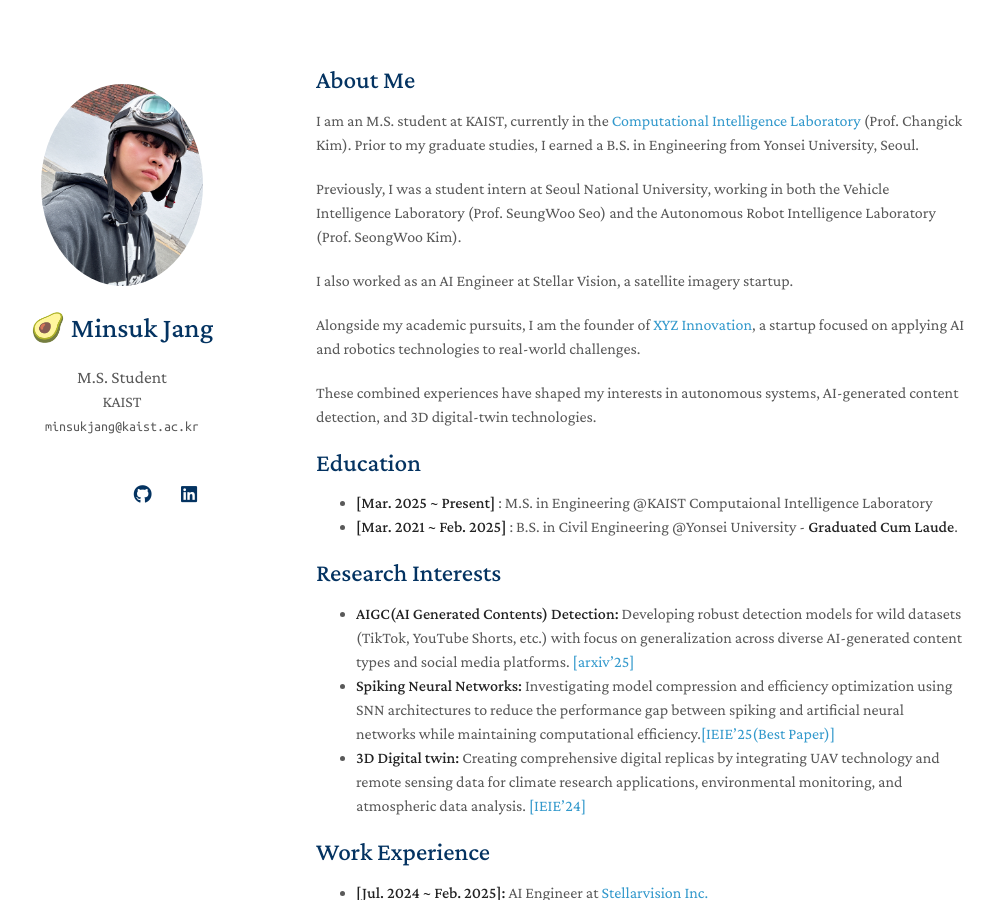
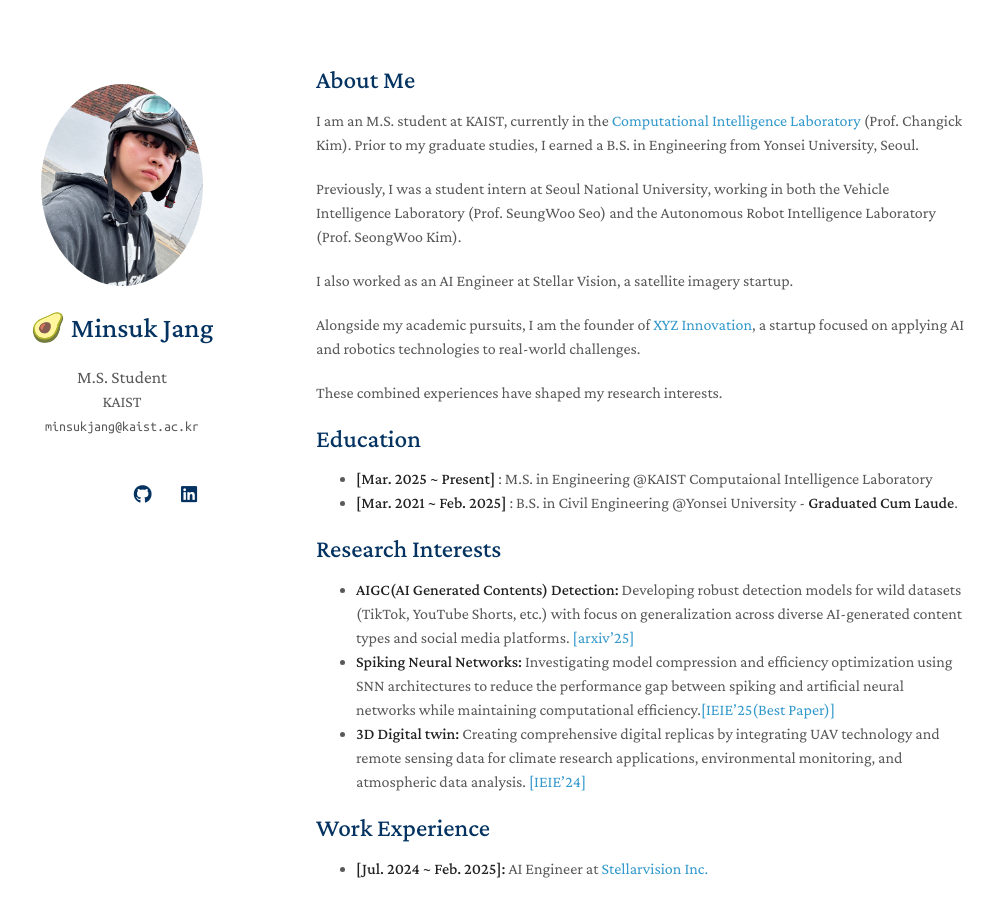
Before and after one commit to tersite1/tersite1.github.io, a Jekyll site: the page built from index.md, in a window 1280 px wide and 900 px high. Shown: the whole window, without its empty margins (154-1149 px from the left). Built offline with Jekyll 4.4.1, drawn with Linux system fonts in a browser that asks for light colours; a style sheet for code colours, icons or effects is not loaded; our own code applies the rules of GitHub Pages for plain Markdown files.

Commit message:
Update index.md

```diff
--- a/index.md
+++ b/index.md
@@ -12,7 +12,7 @@
 
 Alongside my academic pursuits, I am the founder of [XYZ Innovation](https://www.linkedin.com/company/xyzinnovation), a startup focused on applying AI and robotics technologies to real-world challenges.
 
-These combined experiences have shaped my interests in autonomous systems, AI-generated content detection, and 3D digital-twin technologies.
+These combined experiences have shaped my research interests.
 
 
 
```
